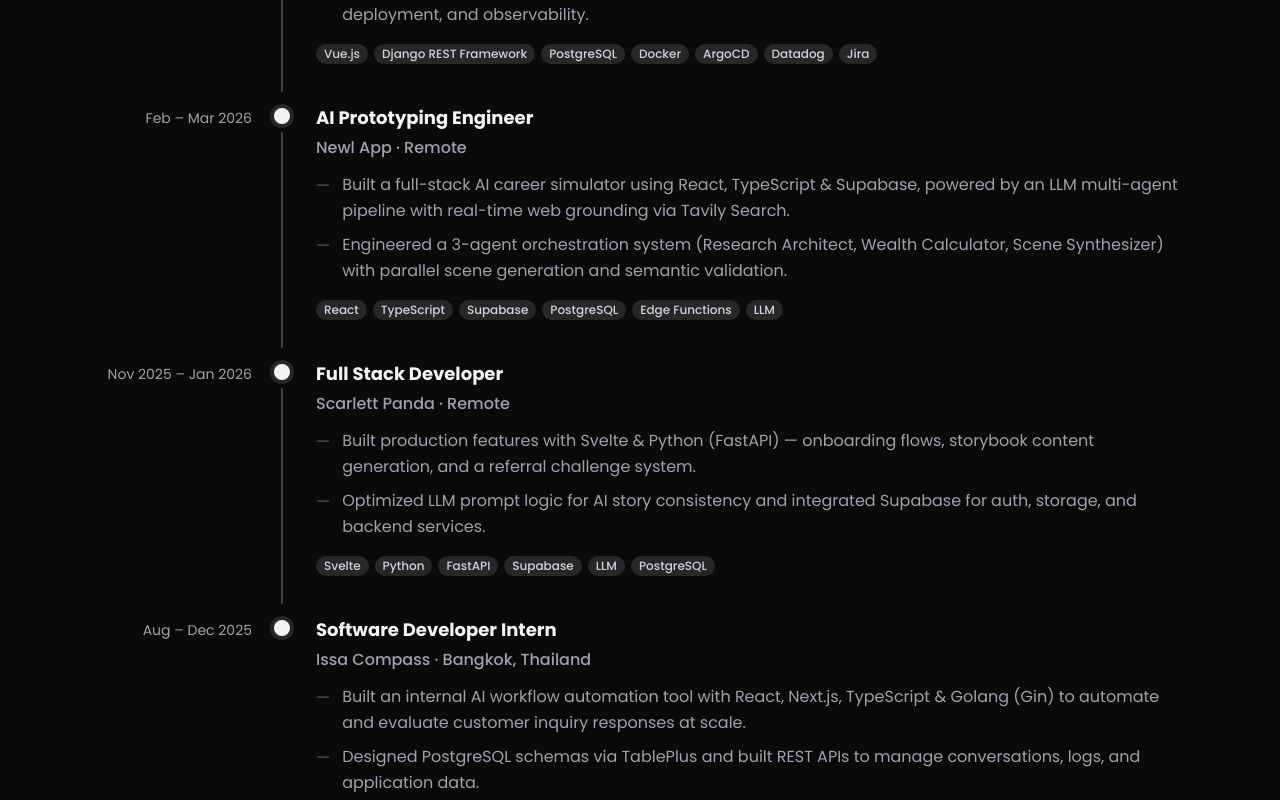
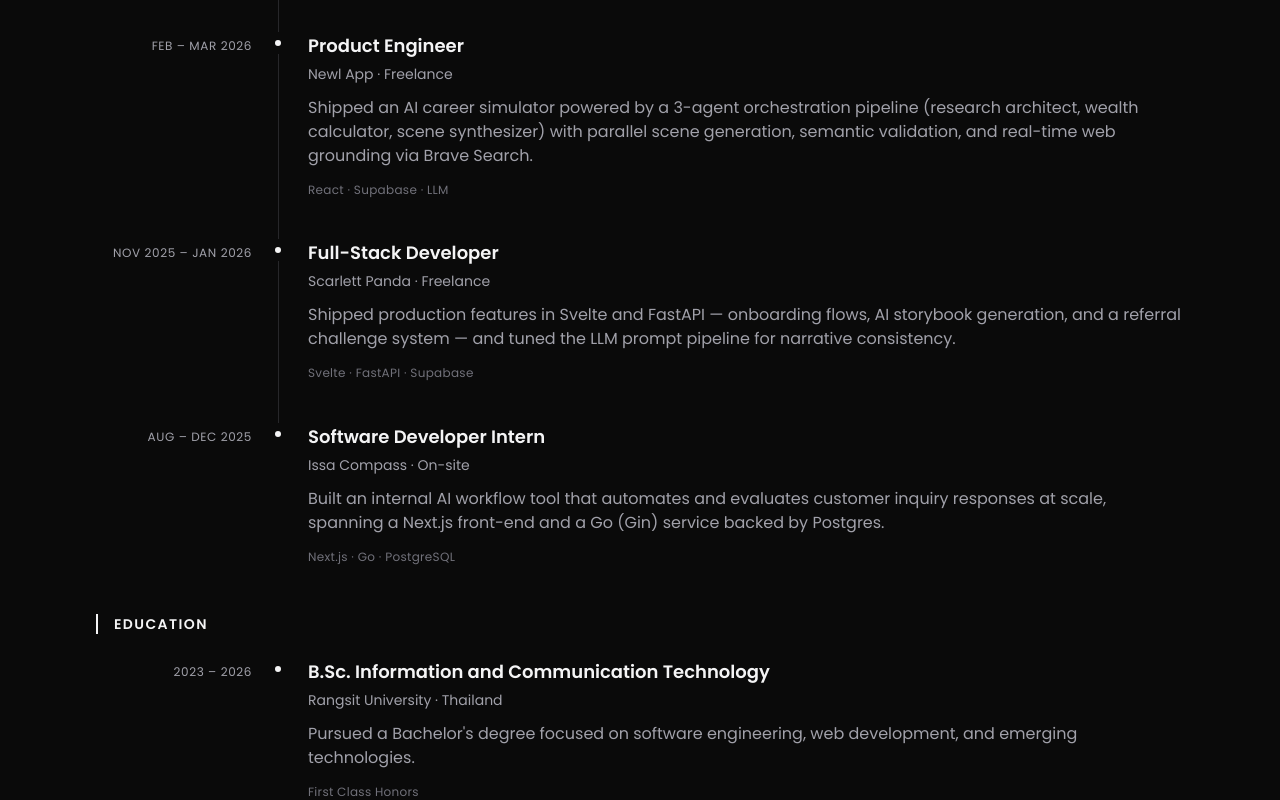
Before and after one commit to henryIsHim/my-portfolio, a Next.js app: page / in a window 1280 px wide. Shown: the part 1300-2100 px from the top of the page. Built offline with nearby package versions, Linux system fonts and the light colour scheme; a web font is replaced by a local one.

Commit message:
chore: updated resume and revamped exp and edu sections

```diff
--- a/src/app/data/experience.js
+++ b/src/app/data/experience.js
@@ -2,46 +2,38 @@
   {
     title: 'Software Engineer',
     company: 'Manatal',
-    meta: 'Bangkok, Thailand',
+    meta: 'On-site',
     period: 'Mar 2026 – Present',
-    bullets: [
-      'Build and develop full-stack features using Vue.js and Django REST Framework, delivering end-to-end functionality across the product.',
-      'Work with PostgreSQL, Docker, ArgoCD, and Datadog for database management, containerisation, deployment, and observability.',
-    ],
-    tags: ['Vue.js', 'Django REST Framework', 'PostgreSQL', 'Docker', 'ArgoCD', 'Datadog', 'Jira'],
+    summary:
+      'Building full-stack features across the recruitment platform with Vue and Django, working end-to-end from Postgres schemas to ArgoCD deploys and Datadog observability.',
+    tags: ['Vue', 'Django', 'PostgreSQL'],
   },
   {
-    title: 'AI Prototyping Engineer',
+    title: 'Product Engineer',
     company: 'Newl App',
-    meta: 'Remote',
+    meta: 'Freelance',
     period: 'Feb – Mar 2026',
-    bullets: [
-      'Built a full-stack AI career simulator using React, TypeScript & Supabase, powered by an LLM multi-agent pipeline with real-time web grounding via Tavily Search.',
-      'Engineered a 3-agent orchestration system (Research Architect, Wealth Calculator, Scene Synthesizer) with parallel scene generation and semantic validation.',
-    ],
-    tags: ['React', 'TypeScript', 'Supabase', 'PostgreSQL', 'Edge Functions', 'LLM'],
+    summary:
+      'Shipped an AI career simulator powered by a 3-agent orchestration pipeline (research architect, wealth calculator, scene synthesizer) with parallel scene generation, semantic validation, and real-time web grounding via Brave Search.',
+    tags: ['React', 'Supabase', 'LLM'],
   },
   {
-    title: 'Full Stack Developer',
+    title: 'Full-Stack Developer',
     company: 'Scarlett Panda',
-    meta: 'Remote',
+    meta: 'Freelance',
     period: 'Nov 2025 – Jan 2026',
-    bullets: [
-      'Built production features with Svelte & Python (FastAPI) — onboarding flows, storybook content generation, and a referral challenge system.',
-      'Optimized LLM prompt logic for AI story consistency and integrated Supabase for auth, storage, and backend services.',
-    ],
-    tags: ['Svelte', 'Python', 'FastAPI', 'Supabase', 'LLM', 'PostgreSQL'],
+    summary:
+      'Shipped production features in Svelte and FastAPI — onboarding flows, AI storybook generation, and a referral challenge system — and tuned the LLM prompt pipeline for narrative consistency.',
+    tags: ['Svelte', 'FastAPI', 'Supabase'],
   },
   {
     title: 'Software Developer Intern',
     company: 'Issa Compass',
-    meta: 'Bangkok, Thailand',
+    meta: 'On-site',
     period: 'Aug – Dec 2025',
-    bullets: [
-      'Built an internal AI workflow automation tool with React, Next.js, TypeScript & Golang (Gin) to automate and evaluate customer inquiry responses at scale.',
-      'Designed PostgreSQL schemas via TablePlus and built REST APIs to manage conversations, logs, and application data.',
-    ],
-    tags: ['React', 'Next.js', 'TypeScript', 'Golang', 'PostgreSQL', 'Git'],
+    summary:
+      'Built an internal AI workflow tool that automates and evaluates customer inquiry responses at scale, spanning a Next.js front-end and a Go (Gin) service backed by Postgres.',
+    tags: ['Next.js', 'Go', 'PostgreSQL'],
   },
 ];
 
--- a/src/app/page.jsx
+++ b/src/app/page.jsx
@@ -198,37 +198,26 @@
 
                     {/* Date — desktop only */}
                     <div className="hidden md:flex md:w-44 shrink-0 pr-5 items-start justify-end">
-                      <span className="mt-1 text-sm text-zinc-500 dark:text-zinc-400 whitespace-nowrap">{exp.period}</span>
+                      <span className="mt-1.5 text-xs uppercase tracking-wider text-zinc-500 dark:text-zinc-400 whitespace-nowrap">{exp.period}</span>
                     </div>
 
                     {/* Dot + connecting line */}
-                    <div className="flex flex-col items-center w-5 shrink-0">
-                      <div className="mt-1 w-4 h-4 rounded-full bg-zinc-900 dark:bg-zinc-100 ring-4 ring-zinc-200 dark:ring-zinc-800 shrink-0 z-10" />
+                    <div className="flex flex-col items-center w-3 shrink-0">
+                      <div className="mt-2 w-1.5 h-1.5 rounded-full bg-zinc-900 dark:bg-zinc-100 shrink-0" />
                       {i < arr.length - 1 && (
-                        <div className="flex-1 w-0.5 bg-zinc-200 dark:bg-zinc-700 mt-2 mb-3" />
+                        <div className="flex-1 w-px bg-zinc-200 dark:bg-zinc-800 mt-2" />
                       )}
                     </div>
 
                     {/* Job content */}
-                    <div className={`flex-1 ${i < arr.length - 1 ? 'pb-10' : 'pb-2'} pl-4 md:pl-6 rounded-r-xl group-hover:bg-zinc-50 dark:group-hover:bg-zinc-900/40 transition-colors duration-200`}>
-                      <div className="flex items-start justify-between gap-2 mb-1">
-                        <h4 className="text-base md:text-lg font-bold text-zinc-900 dark:text-zinc-100 leading-snug">{exp.title}</h4>
-                        <span className="md:hidden text-[11px] text-zinc-500 dark:text-zinc-400 whitespace-nowrap shrink-0 mt-1">{exp.period}</span>
-                      </div>
-                      <p className="text-base text-zinc-500 dark:text-zinc-400 font-medium mb-3">{exp.company} · {exp.meta}</p>
-                      <ul className="space-y-2 mb-4">
-                        {exp.bullets.map((point, j) => (
-                          <li key={j} className="flex gap-3 text-base text-zinc-600 dark:text-zinc-400">
-                            <span className="shrink-0 text-zinc-400 dark:text-zinc-600 select-none mt-0.5">—</span>
-                            <span className="leading-relaxed">{point}</span>
-                          </li>
-                        ))}
-                      </ul>
-                      <div className="flex flex-wrap gap-1.5">
-                        {exp.tags.map(tech => (
-                          <span key={tech} className="px-2 py-0.5 bg-zinc-100 dark:bg-zinc-800 text-zinc-600 dark:text-zinc-300 rounded-full text-xs font-medium">{tech}</span>
-                        ))}
-                      </div>
+                    <div className={`flex-1 ${i < arr.length - 1 ? 'pb-8 md:pb-10' : 'pb-2'} pl-4 md:pl-6 min-w-0`}>
+                      <h4 className="text-[17px] md:text-lg font-semibold text-zinc-900 dark:text-zinc-100 leading-snug mb-1">{exp.title}</h4>
+                      <p className="text-sm text-zinc-500 dark:text-zinc-400 mb-3">
+                        {exp.company} · {exp.meta}
+                        <span className="md:hidden"> · {exp.period}</span>
+                      </p>
+                      <p className="text-[15px] md:text-base text-zinc-600 dark:text-zinc-400 leading-relaxed mb-3">{exp.summary}</p>
+                      <p className="text-xs text-zinc-400 dark:text-zinc-500 tracking-wide leading-relaxed">{exp.tags.join(' · ')}</p>
                     </div>
 
                   </div>
@@ -245,25 +234,23 @@
 
                 {/* Date — desktop only */}
                 <div className="hidden md:flex md:w-44 shrink-0 pr-5 items-start justify-end">
-                  <span className="mt-1 text-sm text-zinc-500 dark:text-zinc-400 whitespace-nowrap">{education.period}</span>
+                  <span className="mt-1.5 text-xs uppercase tracking-wider text-zinc-500 dark:text-zinc-400 whitespace-nowrap">{education.period}</span>
                 </div>
 
                 {/* Dot */}
-                <div className="flex flex-col items-center w-5 shrink-0">
-                  <div className="mt-1 w-4 h-4 rounded-full bg-zinc-900 dark:bg-zinc-100 ring-4 ring-zinc-200 dark:ring-zinc-800 shrink-0 z-10" />
+                <div className="flex flex-col items-center w-3 shrink-0">
+                  <div className="mt-2 w-1.5 h-1.5 rounded-full bg-zinc-900 dark:bg-zinc-100 shrink-0" />
                 </div>
 
                 {/* Education content */}
-                <div className="flex-1 pb-2 pl-4 md:pl-6 rounded-r-xl group-hover:bg-zinc-50 dark:group-hover:bg-zinc-900/40 transition-colors duration-200">
-                  <div className="flex items-start justify-between gap-2 mb-1">
-                    <h4 className="text-base md:text-lg font-bold text-zinc-900 dark:text-zinc-100 leading-snug">{education.degree}</h4>
-                    <span className="md:hidden text-[11px] text-zinc-500 dark:text-zinc-400 whitespace-nowrap shrink-0 mt-1">{education.period}</span>
-                  </div>
-                  <p className="text-base text-zinc-500 dark:text-zinc-400 font-medium mb-3">{education.school} · {education.location}</p>
-                  <p className="text-base text-zinc-600 dark:text-zinc-400 leading-relaxed mb-3">{education.description}</p>
-                  <div className="flex flex-wrap gap-1.5">
-                    <span className="px-2 py-0.5 bg-zinc-100 dark:bg-zinc-800 text-zinc-600 dark:text-zinc-300 rounded-full text-xs font-medium">{education.honors}</span>
-                  </div>
+                <div className="flex-1 pb-2 pl-4 md:pl-6 min-w-0">
+                  <h4 className="text-[17px] md:text-lg font-semibold text-zinc-900 dark:text-zinc-100 leading-snug mb-1">{education.degree}</h4>
+                  <p className="text-sm text-zinc-500 dark:text-zinc-400 mb-3">
+                    {education.school} · {education.location}
+                    <span className="md:hidden"> · {education.period}</span>
+                  </p>
+                  <p className="text-[15px] md:text-base text-zinc-600 dark:text-zinc-400 leading-relaxed mb-3">{education.description}</p>
+                  <p className="text-xs text-zinc-400 dark:text-zinc-500 tracking-wide leading-relaxed">{education.honors}</p>
                 </div>
 
               </div>
```
Also changed, not shown: 1 other file (tests, documents, lock files or other folders).
